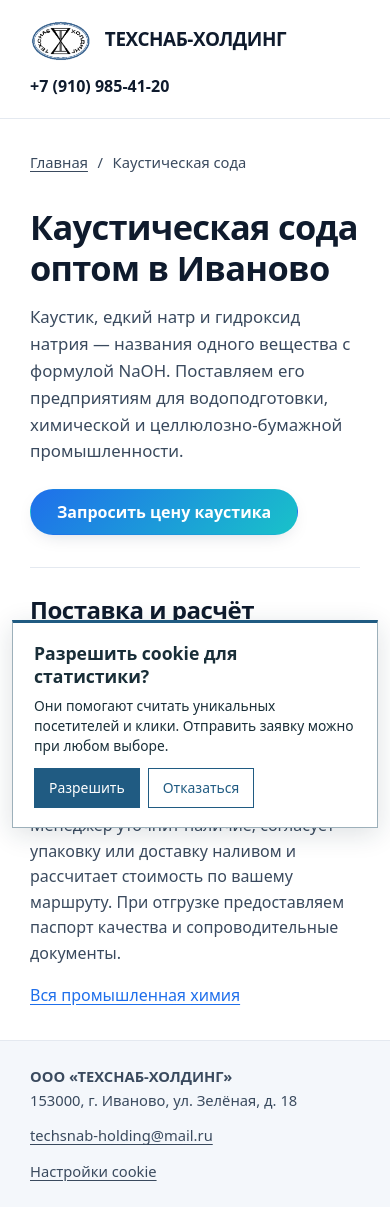
After one commit to Dmitriy7140/techsnab, a Django app: page /produkciya/kausticheskaya-soda/ in a window 390 px wide. The commit adds this page. Run offline with Django 5.2, Linux system fonts and the light colour scheme.

Commit message:
Improve Ivanovo search landing pages and format contact phones

```diff
--- a/landing/static/landing/css/feedback.css
+++ b/landing/static/landing/css/feedback.css
@@ -16,7 +16,7 @@
 .review-list, .review-form { min-width: 0; }
 .review-card { padding: 18px 0; border-top: 1px solid #afbec7; }
 .review-by, .review-pages { display: flex; justify-content: space-between; align-items: baseline; flex-wrap: wrap; gap: 12px; }
-.review-by time, .review-hint, .review-empty { color: #526572; font-size: .9rem; }
+.review-by time, .review-empty { color: #526572; font-size: .9rem; }
 .review-card p { white-space: pre-wrap; overflow-wrap: anywhere; }
 .review-by strong { overflow-wrap: anywhere; }
 .review-score { display: block; color: #975600; letter-spacing: .12em; margin: 5px 0; }
--- /dev/null
+++ b/landing/static/landing/css/product.css
@@ -0,0 +1,17 @@
+.product-page { min-height: 100vh; display: flex; flex-direction: column; }
+.product-head { border-bottom: 1px solid var(--rule, var(--line)); }
+.product-row { display: flex; flex-wrap: wrap; gap: .75rem 2rem; justify-content: space-between; align-items: center; padding-block: 1.15rem; }
+.product-phone { color: var(--ink); font-weight: 750; }
+.product-main { flex: 1; padding-block: clamp(2rem, 5vw, 4.5rem); }
+.product-crumbs { display: flex; flex-wrap: wrap; gap: .6rem; font-size: .92rem; margin-bottom: 2rem; }
+.product-crumbs a, .product-delivery a, .product-foot a { text-decoration: underline; text-underline-offset: .2em; }
+.product-intro { max-width: 58rem; }
+.product-intro h1 { max-width: 18ch; font-size: clamp(2.15rem, 5vw, 4.5rem); text-wrap: balance; overflow-wrap: break-word; }
+.product-main p { max-width: 68ch; margin-block: 1rem; }
+.product-intro p { font-size: clamp(1.05rem, 1.7vw, 1.3rem); }
+.product-intro .btn { margin-top: .5rem; white-space: normal; }
+.product-delivery { border-top: 1px solid var(--rule, var(--line)); margin-top: clamp(2rem, 5vw, 4rem); padding-top: 1.75rem; }
+.product-delivery h2 { font-size: clamp(1.5rem, 3vw, 2rem); }
+.product-delivery a { color: var(--blue); }
+.product-foot { border-top: 1px solid var(--rule, var(--line)); background: var(--wash, var(--bg-alt)); font-size: .92rem; }
+.product-foot .product-row { padding-block: 1.5rem; }
--- a/landing/static/landing/css/style.css
+++ b/landing/static/landing/css/style.css
@@ -179,6 +179,8 @@ h2 { font-size: clamp(1.7rem, 3.2vw, 2.6rem); }
     padding: 3px 9px; border-radius: 999px; background: #eaf2ff; white-space: nowrap;
 }
 .card--product p { font-size: .94rem; }
+.card--product h3 a { text-decoration: underline; text-decoration-thickness: 1px; text-underline-offset: .18em; }
+.card--product h3 a:hover { color: var(--blue); }
 
 /* ---------- Steps ---------- */
 .steps { list-style: none; display: grid; grid-template-columns: repeat(5, 1fr); gap: 18px; counter-reset: step; }
--- /dev/null
+++ b/landing/templates/landing/caustic.html
@@ -0,0 +1,64 @@
+{% load static %}
+{% url 'landing:index' as home %}{% url 'landing:caustic' as product_path %}
+<!DOCTYPE html>
+<html lang="ru">
+<head>
+    <meta charset="UTF-8">
+    <meta name="viewport" content="width=device-width, initial-scale=1">
+    <meta name="color-scheme" content="only light">
+    <title>Каустическая сода (каустик) в Иваново оптом | Техснаб-Холдинг</title>
+    <meta name="description" content="Поставляем каустическую соду (едкий натр, NaOH) предприятиям Иваново, Ивановской области, соседних регионов и Москвы. Запросите цену с учётом объёма и адреса доставки.">
+    <meta name="keywords" content="каустик в Иваново, каустическая сода оптом, едкий натр, гидроксид натрия, поставка каустика в Москву">
+    <link rel="canonical" href="{{ site.url }}{{ product_path }}">
+    {% include 'landing/icons.html' %}
+    <link rel="stylesheet" href="{% static 'landing/css/style.css' %}">
+    <link rel="stylesheet" href="{% static 'landing/css/feedback.css' %}">
+    <link rel="stylesheet" href="{% static 'landing/css/product.css' %}">
+    <script type="application/ld+json">
+    {
+        "@context": "https://schema.org",
+        "@type": "BreadcrumbList",
+        "itemListElement": [
+            {"@type": "ListItem", "position": 1, "name": "Главная", "item": "{{ site.url }}{{ home }}"},
+            {"@type": "ListItem", "position": 2, "name": "Каустическая сода", "item": "{{ site.url }}{{ product_path }}"}
+        ]
+    }
+    </script>
+</head>
+<body class="product-page">
+    <header class="product-head" id="top">
+        <div class="container product-row">
+            <a class="logo" href="{{ home }}">
+                <img class="logo__img" src="{% static 'landing/img/logo.png' %}" alt="" width="63" height="44">
+                <span class="logo__text">{{ site.company }}</span>
+            </a>
+            <a class="product-phone" href="tel:{{ site.phone_href }}">{{ site.phone }}</a>
+        </div>
+    </header>
+    <main class="container product-main">
+        <nav class="product-crumbs" aria-label="Путь по сайту">
+            <a href="{{ home }}">Главная</a><span aria-hidden="true">/</span><span aria-current="page">Каустическая сода</span>
+        </nav>
+        <section class="product-intro" id="products">
+            <h1>Каустическая сода оптом в Иваново</h1>
+            <p>Каустик, едкий натр и гидроксид натрия — названия одного вещества с формулой NaOH. Поставляем его предприятиям для водоподготовки, химической и целлюлозно-бумажной промышленности.</p>
+            <a class="btn btn--primary" href="{{ home }}#contact">Запросить цену каустика</a>
+        </section>
+        <section class="product-delivery" id="contact">
+            <h2>Поставка и расчёт стоимости</h2>
+            <p>Отгружаем из Иваново по Ивановской области, в соседние регионы и Москву. Для расчёта укажите объём партии, нужную форму каустика, адрес разгрузки и желаемую дату поставки.</p>
+            <p>Менеджер уточнит наличие, согласует упаковку или доставку наливом и рассчитает стоимость по вашему маршруту. При отгрузке предоставляем паспорт качества и сопроводительные документы.</p>
+            <a href="{{ home }}#products">Вся промышленная химия</a>
+        </section>
+    </main>
+    <footer class="product-foot">
+        <div class="container product-row">
+            <div><strong>{{ site.company_full }}</strong><br>{{ site.address }}</div>
+            <a href="mailto:{{ site.email }}">{{ site.email }}</a>
+            <a class="cookie-settings" href="?cookies=1#cookie-choice">Настройки cookie</a>
+        </div>
+    </footer>
+    {% include 'landing/consent.html' %}
+    <script src="{% static 'landing/js/traffic.js' %}" data-endpoint="{% url 'landing:events' %}"></script>
+</body>
+</html>
--- a/landing/templates/landing/consent.html
+++ b/landing/templates/landing/consent.html
@@ -2,6 +2,7 @@
     <h2 id="cookie-title">Разрешить cookie для статистики?</h2>
     <p>Они помогают считать уникальных посетителей и клики. Отправить заявку можно при любом выборе.</p>
     <form action="{% url 'landing:consent' %}" method="post">{% csrf_token %}
+        <input type="hidden" name="page" value="{{ request.path }}">
         <button name="choice" value="allow">Разрешить</button>
         <button name="choice" value="deny">Отказаться</button>
     </form>
--- a/landing/templates/landing/office/lead.html
+++ b/landing/templates/landing/office/lead.html
@@ -3,7 +3,7 @@
 {% block content %}<a class="back" href="{% url 'landing:crm_leads' %}">← Все заявки</a>
 <div class="heading"><h1>Заявка №{{ lead.pk }}</h1><span class="muted">{{ lead.created_at|date:"d.m.Y H:i" }}</span></div>
 <div class="detail-grid"><section class="panel"><h2>Данные клиента</h2>
-<dl><dt>Имя</dt><dd>{{ lead.name }}</dd><dt>Телефон</dt><dd><a href="tel:{{ lead.phone }}">{{ lead.phone }}</a></dd>
+<dl><dt>Имя</dt><dd>{{ lead.name }}</dd><dt>Телефон</dt><dd><a href="tel:{{ lead.phone|cut:' ' }}">{{ lead.phone }}</a></dd>
 <dt>Продукция</dt><dd>{{ lead.cargo|default:"—" }}</dd><dt>Сообщение клиента</dt><dd class="verbatim">{{ lead.comment|default:"—" }}</dd></dl>
 {% if lead.visitor and perms.landing.view_trafficevent %}<a href="{% url 'landing:crm' %}?visitor={{ lead.visitor }}#history">История посетителя →</a>{% endif %}
 </section><section class="panel"><h2>Работа с заявкой</h2>
--- a/landing/templates/landing/reviews.html
+++ b/landing/templates/landing/reviews.html
@@ -21,7 +21,6 @@
                 {% for message in messages %}{% if 'review' in message.tags %}<p role="status" class="alert alert--success">{{ message }}</p>{% endif %}{% endfor %}
                 {% csrf_token %}<input type="hidden" name="form_kind" value="review">
                 {% include 'landing/review_fields.html' %}
-                <p class="review-hint">Отзыв появится после одобрения модератором.</p>
                 <button class="btn btn--primary" type="submit">Отправить отзыв</button>
             </form>
         </div>
--- a/landing/templates/landing/seo_head.html
+++ b/landing/templates/landing/seo_head.html
@@ -1,6 +1,7 @@
 {% load static %}
-<title>Промышленная химия в Иваново с доставкой | Техснаб-Холдинг</title>
-<meta name="description" content="Техснаб-Холдинг поставляет каустическую соду, перекись водорода, кислоты и реагенты из Иваново. Доставка наливом и в таре по Ивановской области, в соседние регионы и Москву.">
+<title>Промышленная химия в Иваново оптом — каустик и реагенты | Техснаб-Холдинг</title>
+<meta name="description" content="Промышленная химия со склада в Иваново: каустическая сода (едкий натр), перекись водорода, кислоты и удобрения. Оптовые поставки по области, в соседние регионы и Москву.">
+<meta name="keywords" content="промышленная химия в Иваново, каустик в Иваново, каустическая сода оптом, химическое сырьё, поставка реагентов в Москву">
 <link rel="canonical" href="{{ site.url }}/">
 <script type="application/ld+json">
 {
--- a/landing/templates/landing/sitemap.xml
+++ b/landing/templates/landing/sitemap.xml
@@ -1,4 +1,5 @@
 <?xml version="1.0" encoding="UTF-8"?>
 <urlset xmlns="http://www.sitemaps.org/schemas/sitemap/0.9">
     <url><loc>{{ site.url }}/</loc></url>
+    <url><loc>{{ site.url }}{% url 'landing:caustic' %}</loc></url>
 </urlset>
--- a/landing/urls.py
+++ b/landing/urls.py
@@ -9,6 +9,7 @@ app_name = 'landing'
 
 urlpatterns = [
     path('', views.index, name='index'),
+    path('produkciya/kausticheskaya-soda/', views.caustic, name='caustic'),
     path('favicon.ico', views.favicon, name='favicon'),
     path('robots.txt', views.robots, name='robots'),
     path('sitemap.xml', views.sitemap, name='sitemap'),
--- a/landing/views.py
+++ b/landing/views.py
@@ -16,7 +16,7 @@ from .traffic import consent_state, visitor_id
 # Каталог продукции — наименование, формула/маркировка, применение.
 PRODUCTS = [
     {
-        'icon': 'drop', 'name': 'Натр едкий (сода каустическая)', 'formula': 'NaOH',
+        'icon': 'drop', 'name': 'Каустическая сода (едкий натр)', 'formula': 'NaOH', 'page': 'landing:caustic',
         'use': 'Для целлюлозно-бумажной, химической и нефтяной промышленности, водоподготовки.',
     },
     {
@@ -119,7 +119,6 @@ def index(request):
             return redirect(f"{request.path}#contact")
 
     context = {
-        'site': settings.SITE,
         'form': form,
         'products': PRODUCTS,
         'steps': STEPS,
@@ -127,11 +126,20 @@ def index(request):
         'stats': STATS,
         'review_form': review_form,
         'published': published,
-        'consent_state': consent_state(request),
     }
-    response = render(request, 'landing/index.html', context)
+    return public_page(request, 'landing/index.html', context)
+
+
+def public_page(request, template, context=None):
+    response = render(request, template, {
+        'site': settings.SITE, 'consent_state': consent_state(request), **(context or {}),
+    })
     response.headers['Cache-Control'] = 'private, no-store'
     return response
+
+
+def caustic(request):
+    return public_page(request, 'landing/caustic.html')
 
 
 def robots(request):
```
Also changed, not shown: landing/forms.py (+17 -1 lines), landing/static/landing/js/phone.js (added, +67 -0 lines), landing/templates/landing/index.html (+5 -4 lines), landing/tests.py (+34 -1 lines), landing/traffic.py (+7 -2 lines).
